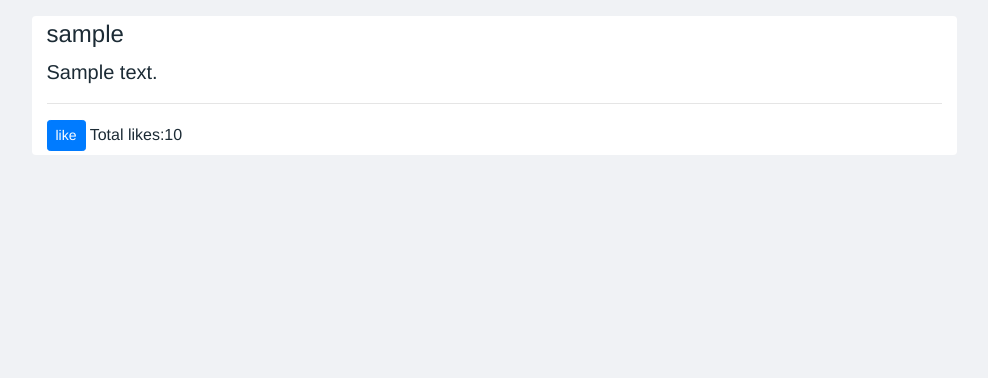
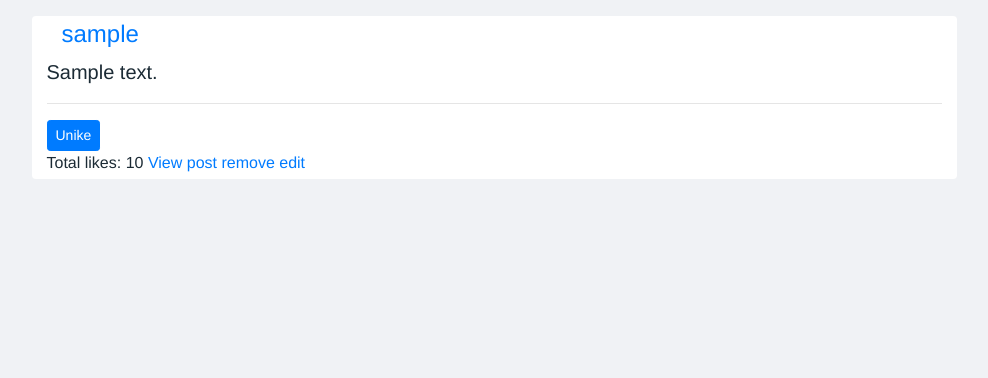
Before and after one commit to MateuszM-M/SocialFeed, a Django app: a page that uses Posts/templates/Posts/post_details.html in a window 1280 px wide. Shown: the part 58-436 px from the top of the page, without its empty margins (146-1134 px from the left). Run offline with Django 3.2, Linux system fonts and the light colour scheme; a user stored in the database is signed in; tables that the repository leaves empty hold one stand-in row (values such as "Sample post"); some libraries are stand-ins or nearby versions.

Commit message:
improved post templates

```diff
--- a/Accounts/templates/Accounts/dashboard.html
+++ b/Accounts/templates/Accounts/dashboard.html
@@ -16,6 +16,7 @@
                 <input type="submit" value="Post">
             </form>
         </div>
+
         {% for post in posts %}
             <div class="col-md-10 text-left bg-white rounded my-3 py-1 mx-auto">
                 <div class='col-md-1'>
--- a/Posts/templates/Posts/post_details.html
+++ b/Posts/templates/Posts/post_details.html
@@ -6,16 +6,29 @@
 {% block content %}
 
 
-
-
 <div class="col-md-10 text-left bg-white rounded my-3 py-1 mx-auto">
-    <h4>{{ post.user}}</h4>
+    <div class='col-md-1'>
+        <a class="text-decoration-none" href="{% url 'Accounts:profile_view' username=post.user %}">
+            <h4>{{ post.user }}</h4>
+        </a>
+    </div>
     {{ post.post_text }}<br>
     <hr>
     <div class='small'>
-        <div class="btn btn-primary btn-sm">like
-        </div>
-        Total likes:{{ post.total_likes }}
+        <form action="{% url 'Posts:like_post' post.id %}" method='POST'>
+            {% csrf_token %}
+            {% if request.user not in post.users_like.all %}
+            <button type='submit' name='post_id' value={{post.id}} class="btn btn-primary btn-sm">Like</button>
+            {% else %}
+            <button type='submit' name='post_id' value={{post.id}} class="btn btn-primary btn-sm">Unike</button>
+            {% endif %}
+        </form>
+            Total likes: {{ post.total_likes }}
+        <a href="{% url 'Posts:post_view' pk=post.id username=post.user slug=post.slug %}" class="text-right">View post</a>
+        {% if request.user == post.user %}
+            <a href="{% url 'Posts:delete_post' pk=post.id %}">remove</a>
+            <a href="{% url 'Posts:edit_post' pk=post.id %}">edit</a>
+        {% endif %}
     </div>
 </div>
 
```
Also changed, not shown: Accounts/templates/Accounts/view_profile.html (+16 -5 lines). Lines whose indentation alone changed are shown as unchanged.
